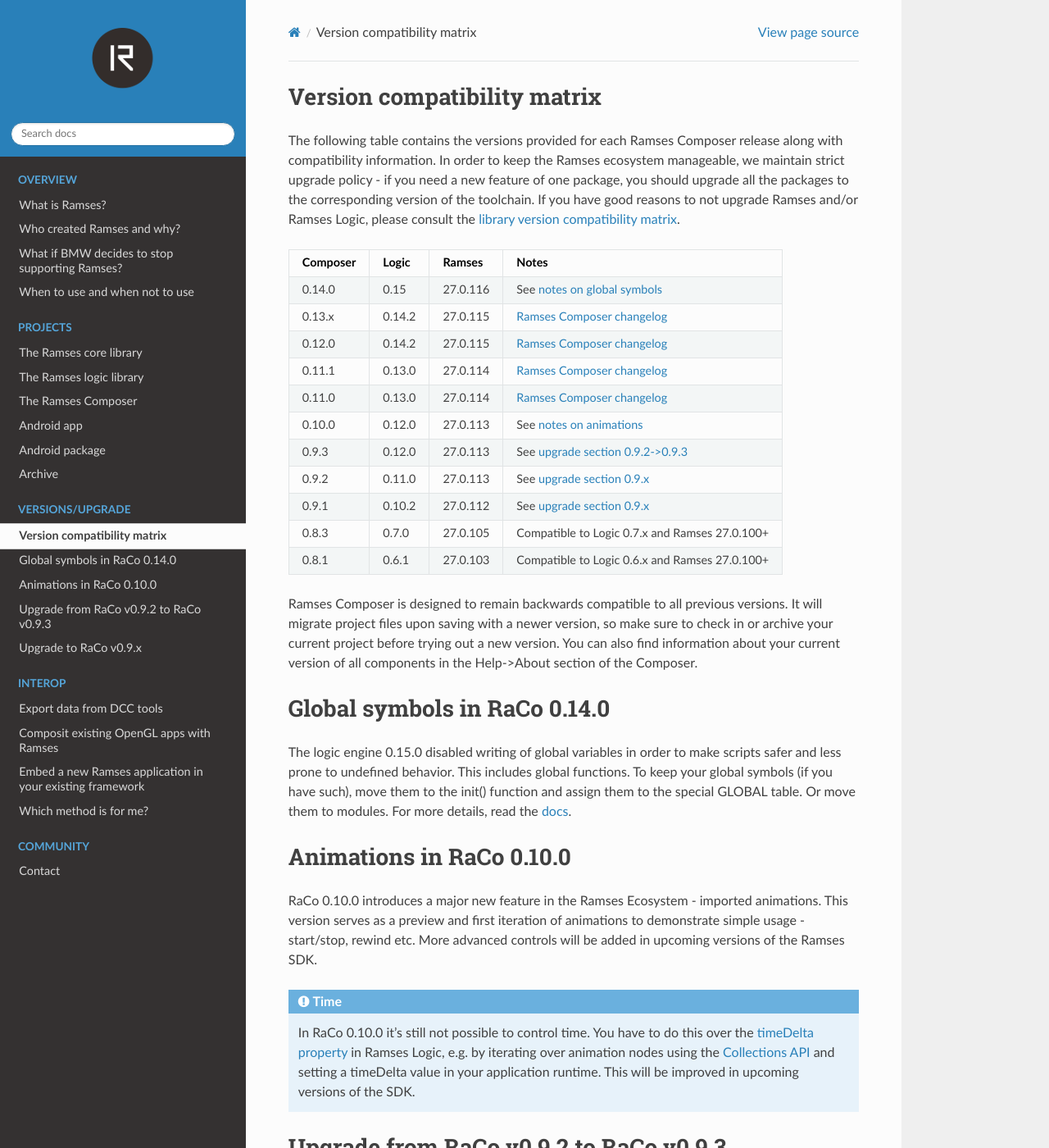
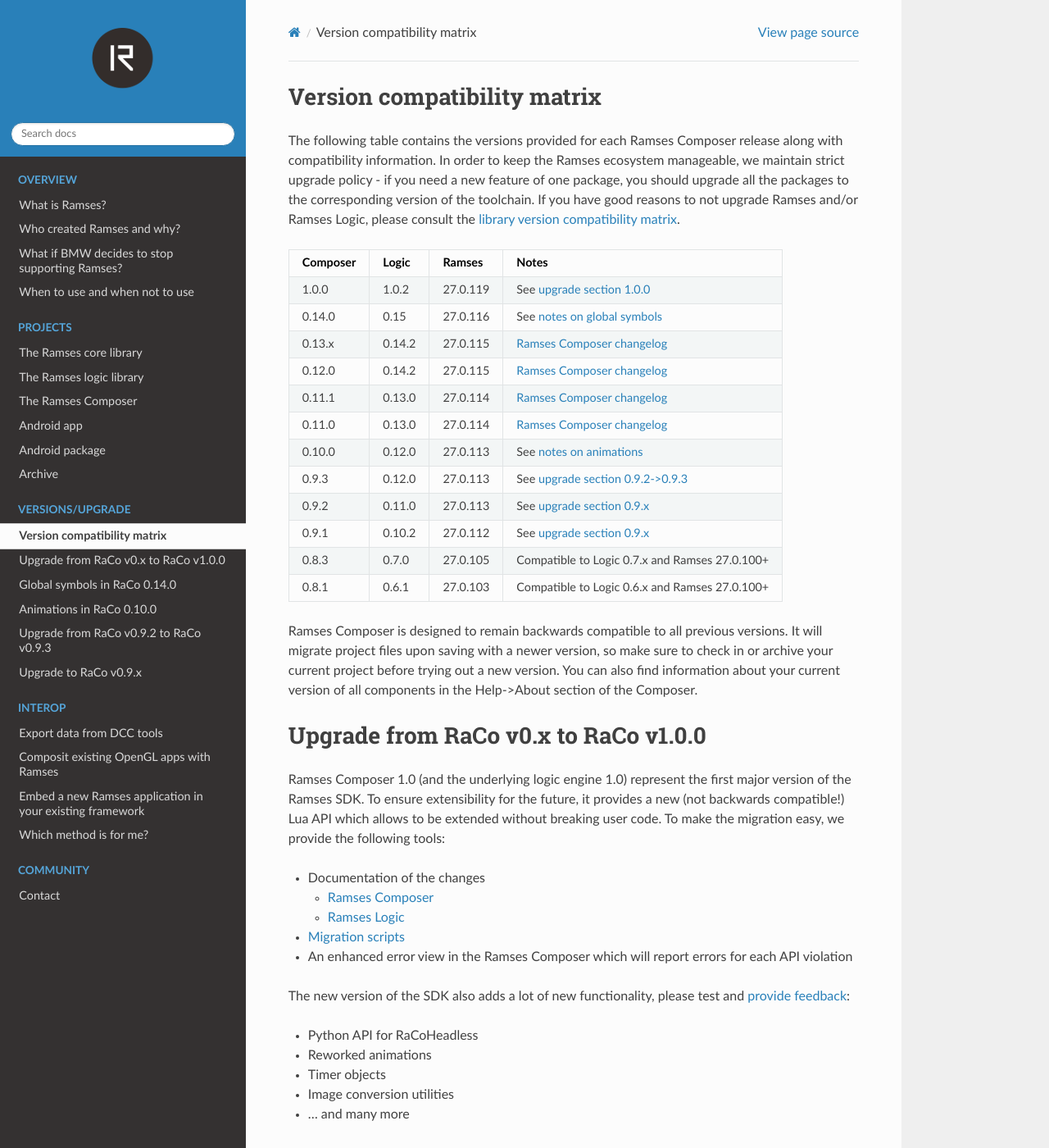
Before and after one commit to COVESA/ramses-sdk, a Sphinx documentation site: the page built from doc/versions.md, in a window 1280 px wide and 1400 px high. Shown: the whole window at 82% size. Built offline with Sphinx 7.4.7 and the Read the Docs theme 2.0.0, drawn with Linux system fonts in a browser that asks for light colours.

Commit message:
Update docs for RaCo 1.0

```diff
--- a/doc/versions.md
+++ b/doc/versions.md
@@ -9,7 +9,8 @@
 
 |Composer |Logic    | Ramses        | Notes                                                      |
 |---------|---------|---------------|------------------------------------------------------------|
-|0.14.0   |0.15     | 27.0.116      | See [notes on global symbols](upgrade_raco014) |
+|1.0.0    |1.0.2    | 27.0.119      | See [upgrade section 1.0.0](upgrade_raco1)             |
+|0.14.0   |0.15     | 27.0.116      | See [notes on global symbols](upgrade_raco014)             |
 |0.13.x   |0.14.2   | 27.0.115      | [Ramses Composer changelog](https://github.com/bmwcarit/ramses-composer/blob/main/CHANGELOG.md) |
 |0.12.0   |0.14.2   | 27.0.115      | [Ramses Composer changelog](https://github.com/bmwcarit/ramses-composer/blob/main/CHANGELOG.md) |
 |0.11.1   |0.13.0   | 27.0.114      | [Ramses Composer changelog](https://github.com/bmwcarit/ramses-composer/blob/main/CHANGELOG.md) |
@@ -24,6 +25,25 @@
 Ramses Composer is designed to remain backwards compatible to all previous versions. It will migrate project files upon saving with
 a newer version, so make sure to check in or archive your current project before trying out a new version.
 You can also find information about your current version of all components in the Help->About section of the Composer.
+
+(upgrade_raco1)=
+# Upgrade from RaCo v0.x to RaCo v1.0.0
+
+Ramses Composer 1.0 (and the underlying logic engine 1.0) represent the first major version of the Ramses SDK.
+To ensure extensibility for the future, it provides a new (not backwards compatible!) Lua API which allows to be
+extended without breaking user code. To make the migration easy, we provide the following tools:
+* Documentation of the changes
+    * [Ramses Composer](https://github.com/bmwcarit/ramses-composer/blob/main/CHANGELOG.md#100-ramses-logic-1x-python-api-timer-new-animations)
+    * [Ramses Logic](https://ramses-logic.readthedocs.io/en/latest/changelog_ref.html#v1-0-0)
+* [Migration scripts](https://github.com/bmwcarit/ramses-logic/tree/master/tools/migrate)
+* An enhanced error view in the Ramses Composer which will report errors for each API violation
+
+The new version of the SDK also adds a lot of new functionality, please test and [provide feedback](https://ramses-sdk.readthedocs.io/en/latest/community.html):
+* Python API for RaCoHeadless
+* Reworked animations
+* Timer objects
+* Image conversion utilities
+* ... and many more
 
 (upgrade_raco014)=
 # Global symbols in RaCo 0.14.0
```
Also changed, not shown: doc/community.md (+2 -1 lines).
